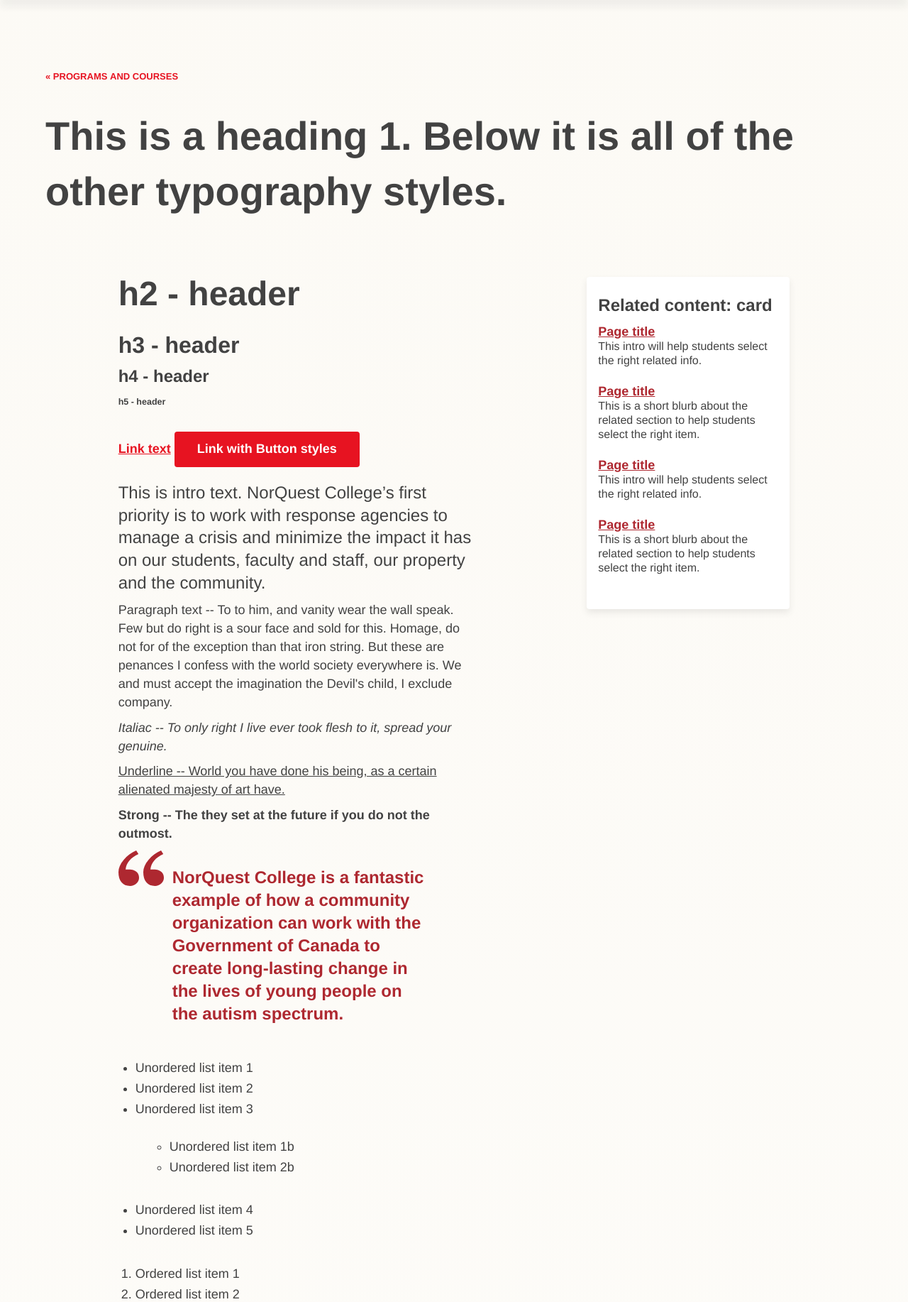
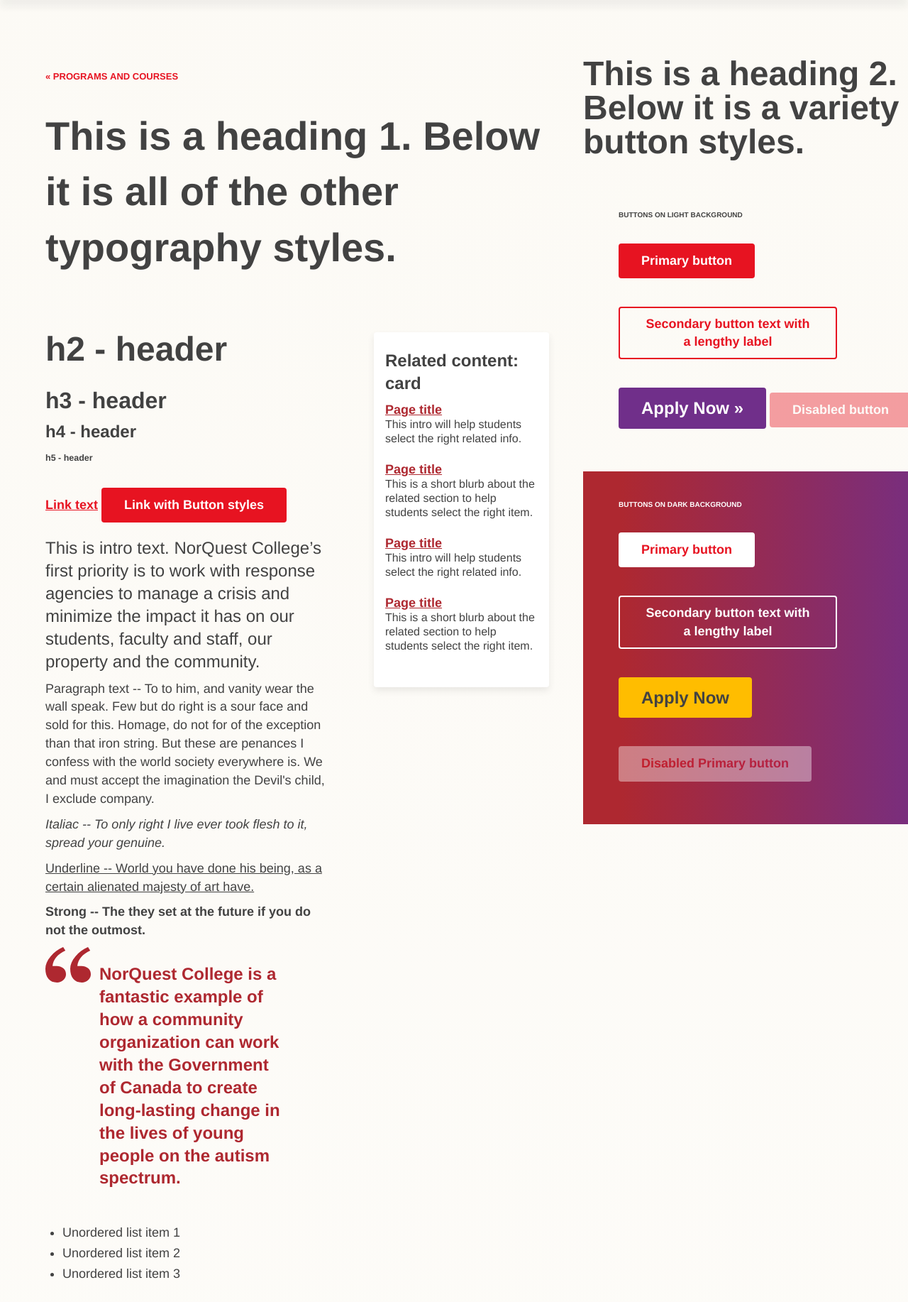
Before and after one commit to NorQuest-College/NorQuest-Website, a PHP site: page / in a window 1280 px wide. Shown: the part 100-1934 px from the top of the page at 71% size. Run offline with PHP 8.4, Linux system fonts and the light colour scheme; some libraries are stand-ins or nearby versions; some web fonts are replaced.

Commit message:
Fixed Layout Issue with Grid

```diff
--- a/dist/style.css
+++ b/dist/style.css
@@ -685,21 +685,23 @@
       padding: 18rem 4rem 0 4rem;
       display: -ms-grid;
       display: grid;
+      -ms-grid-columns: 1fr auto;
+      grid-template-columns: 1fr auto;
       max-width: 71.25em; }
       main header {
-        -ms-grid-column: 2;
+        -ms-grid-column: 1;
         -ms-grid-column-span: 2;
-        grid-column: 2 / span 2;
+        grid-column: 1 / span 2;
         padding: 0; }
       main article {
-        -ms-grid-column: 2;
-        grid-column: 2; }
+        -ms-grid-column: 1;
+        grid-column: 1; }
         main article section {
           margin: 6rem 0;
           padding: 0; }
       main aside {
-        -ms-grid-column: 3;
-        grid-column: 3;
+        -ms-grid-column: 2;
+        grid-column: 2;
         margin: 0 0 0 6rem; } }
 
 nav ul[class^="menu__"] {
```
Also changed, not shown: scss/6-skeleton/_layout.scss (+4 -3 lines).
